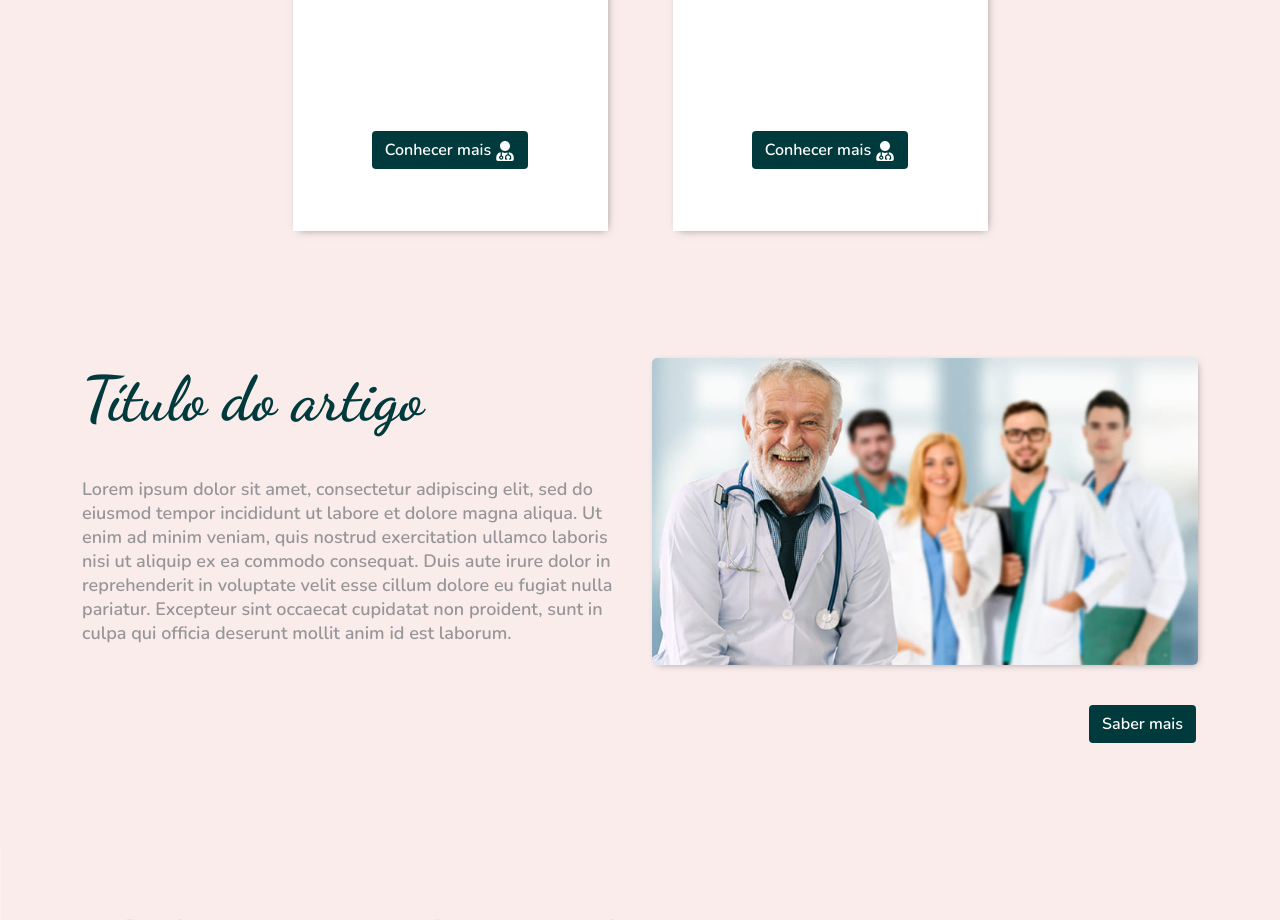
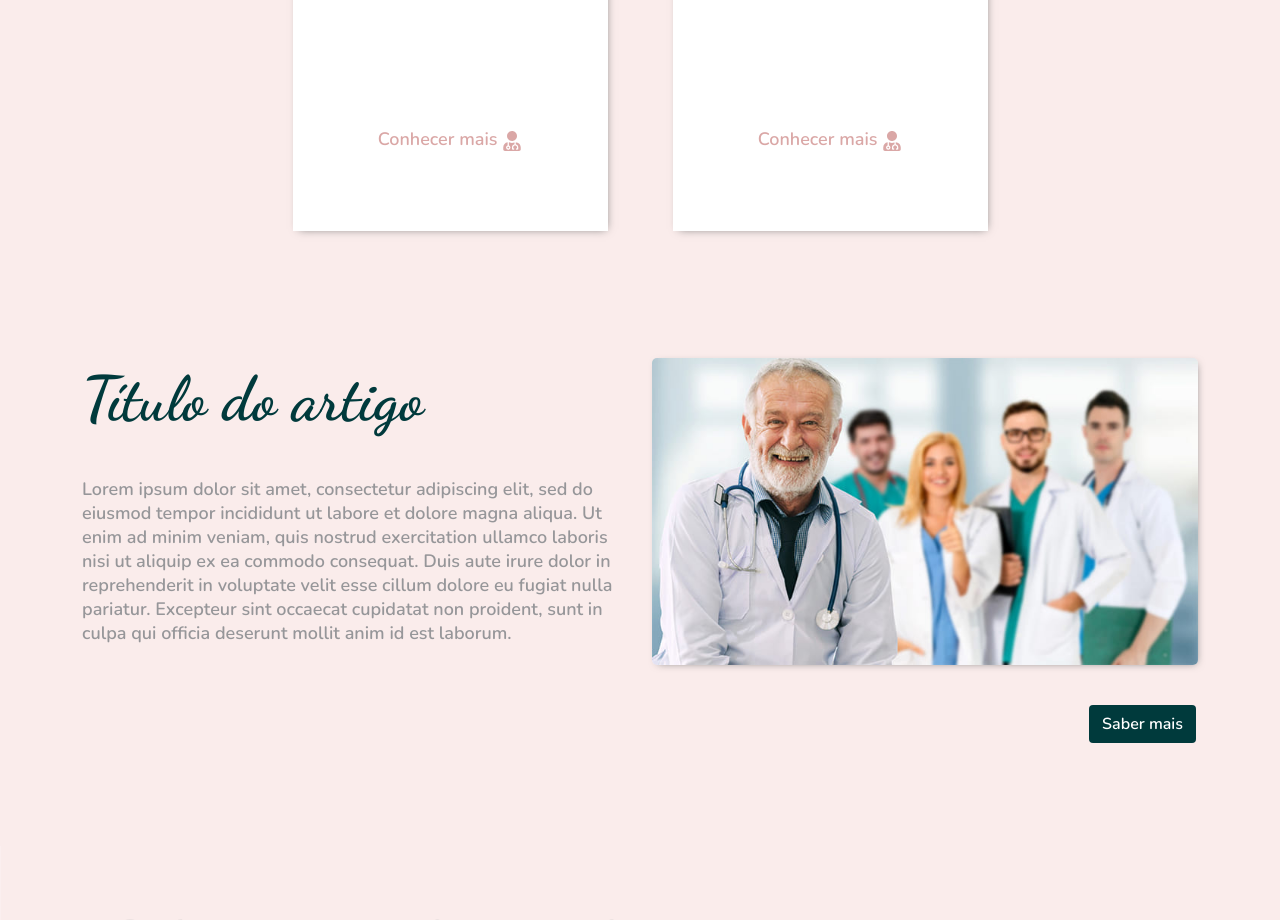
Before and after one commit to LennonSousa/clinicagerar-web, a React (Create React App) app: page / in a window 1280 px wide. Shown: the part 2900-3820 px from the top of the page. Built offline with nearby package versions, Linux system fonts and the light colour scheme; grey boxes are pictures that could not be loaded.

Commit message:
Members list.

```diff
--- a/package.json
+++ b/package.json
@@ -1,6 +1,6 @@
 {
   "name": "web",
-  "version": "0.3.5",
+  "version": "0.3.7",
   "private": true,
   "dependencies": {
     "@testing-library/jest-dom": "^5.11.4",
--- a/src/components/Members/index.tsx
+++ b/src/components/Members/index.tsx
@@ -1,14 +1,17 @@
 import React from 'react';
+import { Link } from 'react-router-dom';
 import { Row, Col, Image } from 'react-bootstrap';
 import { FaUserMd } from 'react-icons/fa';
 
-import './styles.css'
+import './styles.css';
 
 export interface Member {
     id: number;
     title: string;
     description: string;
     image: string;
+    cover: string;
+    url: string;
 }
 
 interface MembersProps {
@@ -34,7 +37,7 @@ const Members: React.FC<MembersProps> = ({ member }) => {
 
                 <Row className="member-button-row">
                     <Col>
-                        <button className="button-standard" type="button">Conhecer mais <FaUserMd size={20} /></button>
+                        <Link to={`/members/${member.url}`} >Conhecer mais <FaUserMd size={20} /></Link>
                     </Col>
                 </Row>
             </div>
--- a/src/components/Members/styles.css
+++ b/src/components/Members/styles.css
@@ -64,6 +64,17 @@
     height: 15%;
 }
 
+.member-button-row a {
+    color: #DAA7A6;
+    display: block;
+    text-decoration: none;
+    transition: color .15s ease-in-out, background-color .15s ease-in-out, border-color .15s ease-in-out;
+}
+
+.member-button-row a:hover {
+    color: #be8887;
+}
+
 @media (max-width: 1200px) {
     .member-container {
         height: 450px;
--- /dev/null
+++ b/src/data/members.tsx
@@ -0,0 +1,28 @@
+import { Member } from '../components/Members';
+
+import teamMember01 from '../assets/images/team-01.jpg';
+import teamMember02 from '../assets/images/team-02.jpg';
+
+import teamMemberCover01 from '../assets/images/team-01-cover.jpg';
+import teamMemberCover02 from '../assets/images/team-02-cover.jpg';
+
+export const members: Member[] = [
+    {
+        id: 0,
+        title: 'Dr. Evaldo Reis Silva',
+        description: 'string',
+        image: teamMember01,
+        cover: teamMemberCover01,
+        url: 'dr-evaldo'
+    },
+    {
+        id: 1,
+        title: 'Dra. Cristina Célia Andrade',
+        description: 'string',
+        image: teamMember02,
+        cover: teamMemberCover02,
+        url: 'dra-cristina'
+    }
+];
+
+export default members;
--- a/src/pages/LandingPage/index.tsx
+++ b/src/pages/LandingPage/index.tsx
@@ -9,6 +9,9 @@ import PageHeader from '../../components/PageHeader';
 import OurService from '../../components/OurServices';
 import Members from '../../components/Members';
 import Footer from '../../components/Footer';
+
+// Datas
+import membersList from '../../data/members';
 
 import 'leaflet/dist/leaflet.css';
 import './styles.css'
@@ -30,8 +33,6 @@ import service05Icon from '../../assets/images/service-05-icon.svg';
 import service06Icon from '../../assets/images/service-06-icon.svg';
 
 import teamArticleContainerTop from '../../assets/images/team-container-top.svg';
-import teamMember01 from '../../assets/images/team-01.jpg';
-import teamMember02 from '../../assets/images/team-02.jpg';
 
 import mapArticleContainerTop from '../../assets/images/visit-us-container-top.svg';
 
@@ -272,23 +273,11 @@ function LandingPage() {
             <article style={{ backgroundImage: `url(${teamArticleContainerTop})` }} className="team-article">
                 <Container>
                     <Row className="justify-content-center">
-                        <Members member={
-                            {
-                                id: 1,
-                                title: 'Dr. Evaldo Reis Silva',
-                                description: 'A Medicina fetal é uma especialidade que visa o acompanhamento detalhado de gestações através de aconselhamento genético, ultrassonografia e procedimentos invasivos, sempre visando o bem estar do binômio mãe-feto. ',
-                                image: teamMember01
-                            }
-                        } />
-
-                        <Members member={
-                            {
-                                id: 2,
-                                title: 'Dra. Cristina Célia Andrade',
-                                description: 'A Medicina fetal é uma especialidade que visa o acompanhamento detalhado de gestações através de aconselhamento genético, ultrassonografia e procedimentos invasivos, sempre visando o bem estar do binômio mãe-feto. ',
-                                image: teamMember02
-                            }
-                        } />
+                        {
+                            membersList.map((member, index) => {
+                                return <Members key={index} member={member} />
+                            })
+                        }
                     </Row>
                 </Container>
             </article>
--- /dev/null
+++ b/src/pages/Members/index.tsx
@@ -0,0 +1,60 @@
+import React, { useEffect, useState } from 'react';
+import { useParams } from "react-router-dom";
+import { Container, Row, Col } from 'react-bootstrap';
+
+import PageHeader from '../../components/PageHeader';
+import PageTop from '../../components/PageTop';
+import Footer from '../../components/Footer';
+import { Member } from '../../components/Members';
+
+// Datas
+import membersList from '../../data/members';
+
+import './styles.css';
+
+interface MembersRouteParams {
+    url: string;
+}
+
+function Members() {
+    const { url } = useParams() as MembersRouteParams;
+    const [member, setMember] = useState<Member>()
+
+    useEffect(() => {
+        const memberFound = membersList.find(item => { return item.url === url });
+
+        if (memberFound) {
+            setMember(memberFound);
+        }
+    }, [url]);
+
+    return (
+        <>
+            <PageHeader activeLink="about" />
+
+            <PageTop backgroundImage={member ? member.cover : ''} title={member ? member.title : ''} />
+
+            <article>
+                <Container>
+                    <Row className="mt-5">
+                        <Col>
+                            <h2 className="article-title">Somos especialistas em Obstetrícia, Ginecologia e Reprodução Humana Assistida.</h2>
+                        </Col>
+                    </Row>
+
+                    <Row className="mt-5 mb-5">
+                        <Col className="article-text">
+                            <p>Despite our size we have successfully negotiated with TAFE’s, Private Training Organisations and Trade Training Centres to ensure students are completing courses that meet their pathway planning and future aspirations.
+
+In 2018 we will be delivering Certificate II in Outdoor Recreation. Our staff will be able to provide outdoor activities available locally and within the region.</p>
+                        </Col>
+                    </Row>
+                </Container>
+            </article>
+
+            <Footer />
+        </>
+    );
+}
+
+export default Members;
--- /dev/null
+++ b/src/pages/Members/styles.css
@@ -0,0 +1,45 @@
+.about-header {
+    height: 450px;
+    position: relative;
+    background-position-y: 30%;
+    background-size: cover;
+}
+
+.about-header-div{
+    height: 150px;
+    display: flex;
+    background-color: rgba(0, 58, 60, 0.7);
+    border-radius: 10px 10px 0px 0px;
+}
+
+.about-header-col{
+    padding-top: 60px;
+}
+
+.about-header-h1 {
+    color: #fff !important;
+    padding-left: 15px;
+    font-size: 6rem !important;
+}
+
+.about-header-back-h1 {
+    color: #fff !important;
+}
+
+.about-article-div{
+    height: 30px;
+    display: flex;
+    background-color: rgba(0, 58, 60, 0.7);
+    border-radius: 0px 0px 10px 10px;
+}
+
+@media (max-width: 768px) {
+    .about-header-col{
+        padding-top: 15px;
+    }
+
+    .about-header-h1 {
+        font-size: 4rem !important;
+        line-height: 5rem;
+    }
+}
--- a/src/routes/index.tsx
+++ b/src/routes/index.tsx
@@ -4,6 +4,7 @@ import { BrowserRouter, Route, Switch } from 'react-router-dom';
 import LandingPage from '../pages/LandingPage';
 import About from '../pages/About';
 import Contact from '../pages/Contact';
+import Members from '../pages/Members';
 
 function Routes() {
     return (
@@ -12,6 +13,7 @@ function Routes() {
                 <Route path="/" exact component={LandingPage} />
                 <Route path="/about" component={About} />
                 <Route path="/contact" component={Contact} />
+                <Route path="/members/:url" component={Members} />
             </Switch>
         </BrowserRouter>
     );
```
Also changed, not shown: src/assets/images/team-01-cover.jpg (added), src/assets/images/team-02-cover.jpg (added).
